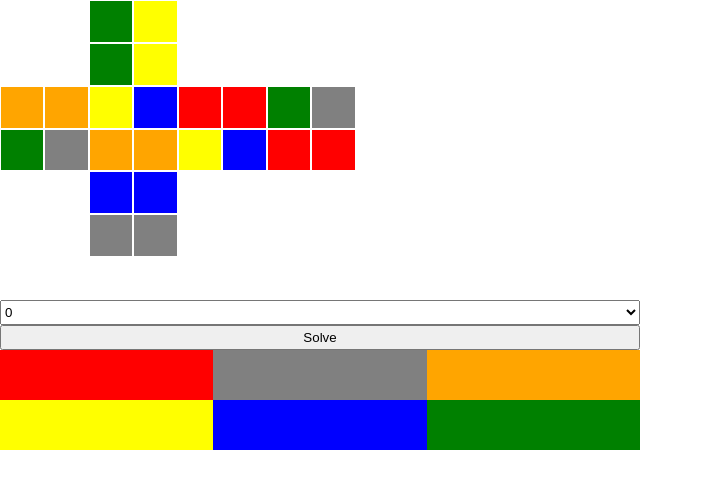
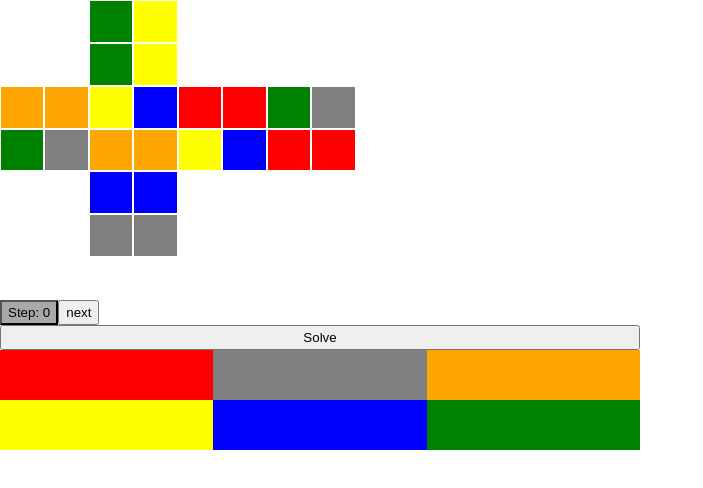
Before and after one commit to SaifMasoud/rubiks-2d-react, a React (Create React App) app: page / in a window 1280 px wide. Shown: the top 488 px of the page, without its empty margins (0-703 px from the left). Built offline with nearby package versions, Linux system fonts and the light colour scheme.

Commit message:
Changed solution steps from <Select/> to nicer button display

```diff
--- a/src/App.tsx
+++ b/src/App.tsx
@@ -89,14 +89,24 @@ function App() {
         }
         twist={getCurTwist()}
       ></Position>
-      <select
-        onChange={(event) => setColorsListsIndex(parseInt(event.target.value))}
-        value={colorsListsIndex}
-      >
+      <div style={{ display: "flex" }}>
         {colorsLists.map((pos, i) => (
-          <option value={i}>{i}</option>
+          <button style={{backgroundColor: colorsListsIndex===i ? 'darkgray' : '#F0F0F0'}} value={i} onClick={() => setColorsListsIndex(i)}>
+            {"Step: " + i}
+          </button>
         ))}
-      </select>
+        <button
+          onClick={() =>
+            setColorsListsIndex(
+              colorsListsIndex < colorsLists.length - 1
+                ? colorsListsIndex + 1
+                : colorsListsIndex
+            )
+          }
+        >
+          next
+        </button>
+      </div>
       <button onClick={() => solveRubiks()}>Solve</button>
       <ColorPicker
         colorClickHandle={(color) => setSelectedColor(color)}
```
